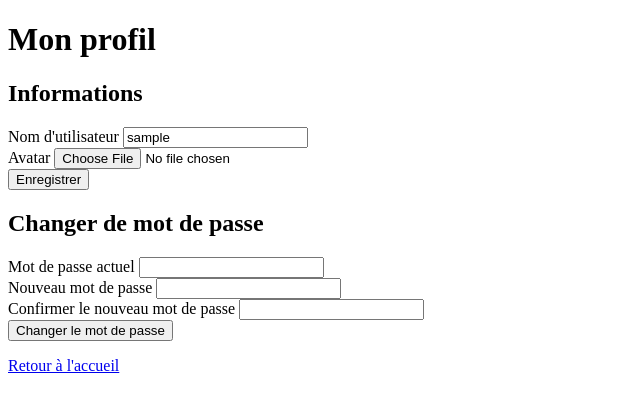
After one commit to Pauline-hiez/toile, a PHP site: page /profile in a window 1280 px wide. The commit adds this page. Shown: the top 412 px of the page, without its empty margins (0-640 px from the left). Run offline with PHP 8.4, Linux system fonts and the light colour scheme; the visitor is signed in with stand-in values (Sample User, id 1); some libraries are stand-ins or nearby versions.

Commit message:
Vue de la page profil + ajout des routes

```diff
--- /dev/null
+++ b/app/Views/user/profile.php
@@ -0,0 +1,74 @@
+<!DOCTYPE html>
+<html lang="fr">
+
+<head>
+    <meta charset="UTF-8">
+    <title>Mon profil — Toile</title>
+</head>
+
+<body>
+    <h1>Mon profil</h1>
+
+    <?php if ($success !== null): ?>
+        <p style="color: green;"><?= htmlspecialchars($success) ?></p>
+    <?php endif; ?>
+
+    <?php if (!empty($user['avatar'])): ?>
+        <img src="/uploads/avatars/<?= htmlspecialchars($user['avatar']) ?>" alt="Avatar" width="100">
+    <?php endif; ?>
+
+    <h2>Informations</h2>
+    <form method="POST" action="/profile" enctype="multipart/form-data">
+        <input type="hidden" name="csrf_token" value="<?= htmlspecialchars(\App\Core\Csrf::token()) ?>">
+
+        <div>
+            <label for="username">Nom d'utilisateur</label>
+            <input type="text" id="username" name="username" value="<?= htmlspecialchars($user['username']) ?>" required>
+            <?php if (isset($errors['username'])): ?>
+                <p style="color: red;"><?= htmlspecialchars($errors['username']) ?></p>
+            <?php endif; ?>
+        </div>
+
+        <div>
+            <label for="avatar">Avatar</label>
+            <input type="file" id="avatar" name="avatar" accept="image/jpeg,image/png,image/webp">
+            <?php if (isset($errors['avatar'])): ?>
+                <p style="color: red;"><?= htmlspecialchars($errors['avatar']) ?></p>
+            <?php endif; ?>
+        </div>
+
+        <button type="submit">Enregistrer</button>
+    </form>
+
+    <h2>Changer de mot de passe</h2>
+    <form method="POST" action="/profile/password">
+        <input type="hidden" name="csrf_token" value="<?= htmlspecialchars(\App\Core\Csrf::token()) ?>">
+
+        <div>
+            <label for="current_password">Mot de passe actuel</label>
+            <input type="password" id="current_password" name="current_password" required>
+            <?php if (isset($errors['current_password'])): ?>
+                <p style="color: red;"><?= htmlspecialchars($errors['current_password']) ?></p>
+            <?php endif; ?>
+        </div>
+
+        <div>
+            <label for="new_password">Nouveau mot de passe</label>
+            <input type="password" id="new_password" name="new_password" required>
+        </div>
+
+        <div>
+            <label for="new_password_confirm">Confirmer le nouveau mot de passe</label>
+            <input type="password" id="new_password_confirm" name="new_password_confirm" required>
+            <?php if (isset($errors['new_password'])): ?>
+                <p style="color: red;"><?= htmlspecialchars($errors['new_password']) ?></p>
+            <?php endif; ?>
+        </div>
+
+        <button type="submit">Changer le mot de passe</button>
+    </form>
+
+    <p><a href="/">Retour à l'accueil</a></p>
+</body>
+
+</html>
--- a/app/routes.php
+++ b/app/routes.php
@@ -26,3 +26,25 @@ $router->map('POST', '/register', ['App\Controllers\AuthController', 'register']
 $router->map('GET', '/login', ['App\Controllers\AuthController', 'showLogin']);
 $router->map('POST', '/login', ['App\Controllers\AuthController', 'login']);
 $router->map('GET', '/logout', ['App\Controllers\AuthController', 'logout']);
+
+// Profil
+$router->map('GET', '/profile', [
+    'controller' => ['App\Controllers\UserController', 'showProfile'],
+    'middlewares' => [
+        fn() => \App\Middleware\AuthMiddleware::handle(),
+    ],
+]);
+
+$router->map('POST', '/profile', [
+    'controller' => ['App\Controllers\UserController', 'updateProfile'],
+    'middlewares' => [
+        fn() => \App\Middleware\AuthMiddleware::handle(),
+    ],
+]);
+
+$router->map('POST', '/profile/password', [
+    'controller' => ['App\Controllers\UserController', 'updatePassword'],
+    'middlewares' => [
+        fn() => \App\Middleware\AuthMiddleware::handle(),
+    ],
+]);
--- a/public/index.php
+++ b/public/index.php
@@ -48,10 +48,6 @@ if (isset($target['controller'])) {
     [$controllerClass, $method] = $target;
 }
 
-$controller = new $controllerClass($renderer);
-
-call_user_func_array([$controller, $method], $match['params']);
-
 // On instancie le contrôleur en lui passant le Renderer.
 $controller = new $controllerClass($renderer);
 
```
